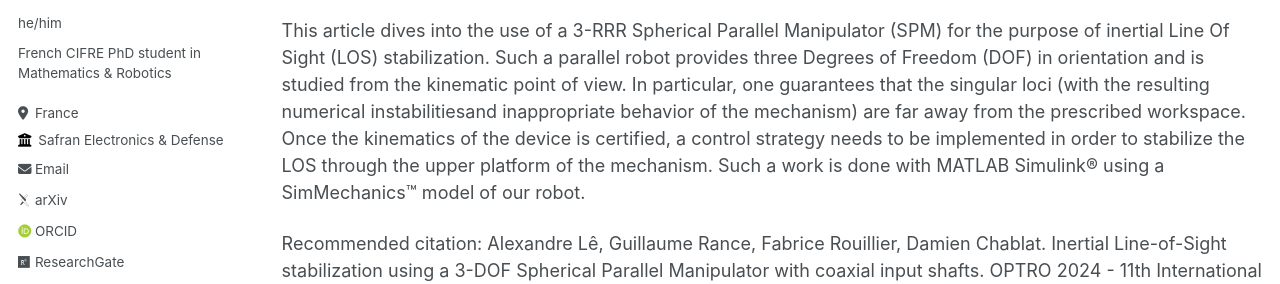
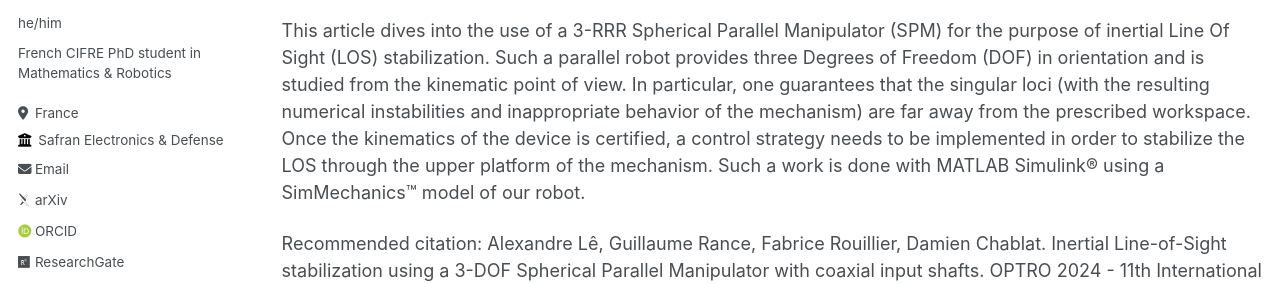
Before and after one commit to alexandre-tle/alexandre-tle.github.io, a Jekyll site: the page built from _pages/publications.md, in a window 1280 px wide and 900 px high, scrolled down 436 px. Shown: the part 240-524 px from the top of the window. Built offline with Jekyll 4.4.1, drawn with Linux system fonts in a browser that asks for light colours; some web fonts are replaced.

Commit message:
Update 2024_OPTRO.md

```diff
--- a/_publications/2024_OPTRO.md
+++ b/_publications/2024_OPTRO.md
@@ -2,7 +2,7 @@
 title: "Inertial Line-of-Sight stabilization using a 3-DOF Spherical Parallel Manipulator with coaxial input shafts"
 collection: publications
 permalink: https://inria.hal.science/hal-04483255v1
-excerpt: 'This article dives into the use of a 3-RRR Spherical Parallel Manipulator (SPM) for the purpose of inertial Line Of Sight (LOS) stabilization. Such a parallel robot provides three Degrees of Freedom (DOF) in orientation and is studied from the kinematic point of view. In particular, one guarantees that the singular loci (with the resulting numerical instabilitiesand inappropriate behavior of the mechanism) are far away from the prescribed workspace. Once the kinematics of the device is certified, a control strategy needs to be implemented in order to stabilize the LOS through the upper platform of the mechanism. Such a work is done with MATLAB Simulink® using a SimMechanics™ model of our robot.'
+excerpt: 'This article dives into the use of a 3-RRR Spherical Parallel Manipulator (SPM) for the purpose of inertial Line Of Sight (LOS) stabilization. Such a parallel robot provides three Degrees of Freedom (DOF) in orientation and is studied from the kinematic point of view. In particular, one guarantees that the singular loci (with the resulting numerical instabilities and inappropriate behavior of the mechanism) are far away from the prescribed workspace. Once the kinematics of the device is certified, a control strategy needs to be implemented in order to stabilize the LOS through the upper platform of the mechanism. Such a work is done with MATLAB Simulink® using a SimMechanics™ model of our robot.'
 date: 2024-01-25
 venue: 'OPTRO 2024'
 paperurl: 'https://inria.hal.science/hal-04483255v1'
```
